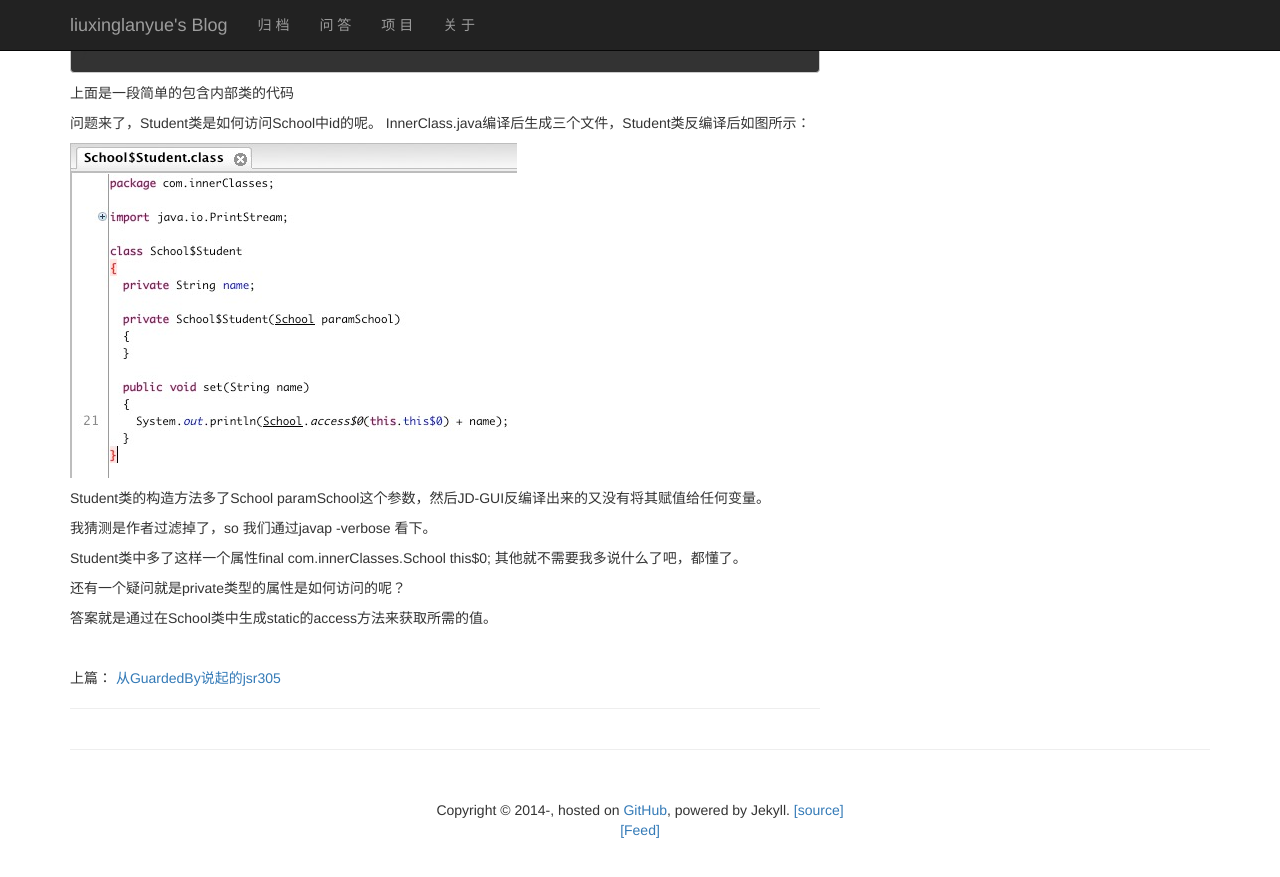
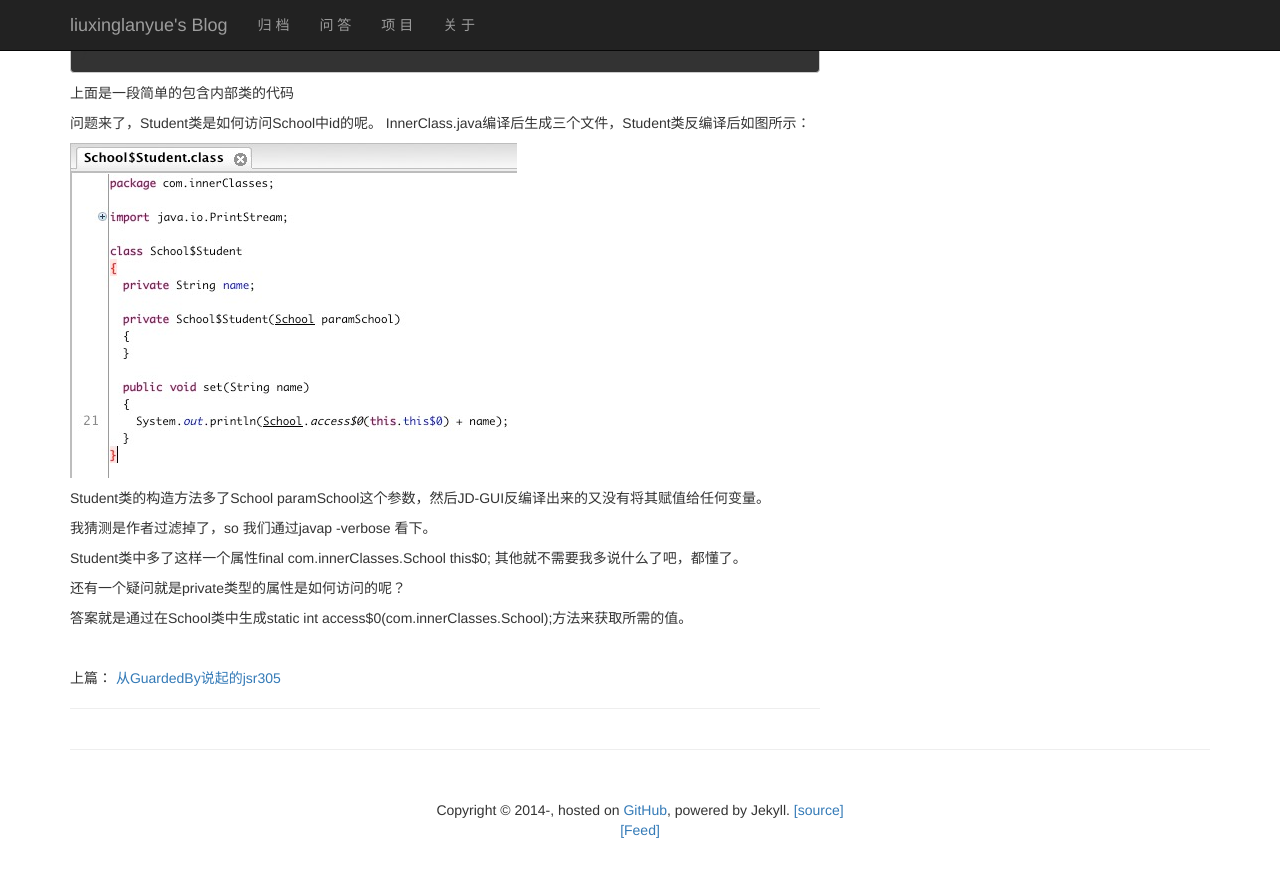
Before and after one commit to liuxinglanyue/blog, a Jekyll site: the page built from _posts/2014-12-22-inner-class.markdown, in a window 1280 px wide and 900 px high, scrolled down 610 px. Shown: the top 877 px of the window. Built offline with Jekyll 4.4.1, drawn with Linux system fonts in a browser that asks for light colours; nearby versions of some CDN libraries; Markdown is read by kramdown in place of the engine named in the settings; comment, search, counter and statistics services are not loaded.

Commit message:
Update 2014-12-22-inner-class.markdown

```diff
--- a/_posts/2014-12-22-inner-class.markdown
+++ b/_posts/2014-12-22-inner-class.markdown
@@ -51,4 +51,4 @@
 
 还有一个疑问就是private类型的属性是如何访问的呢？
 
-答案就是通过在School类中生成static的access方法来获取所需的值。
+答案就是通过在School类中生成static int access$0(com.innerClasses.School);方法来获取所需的值。
```
